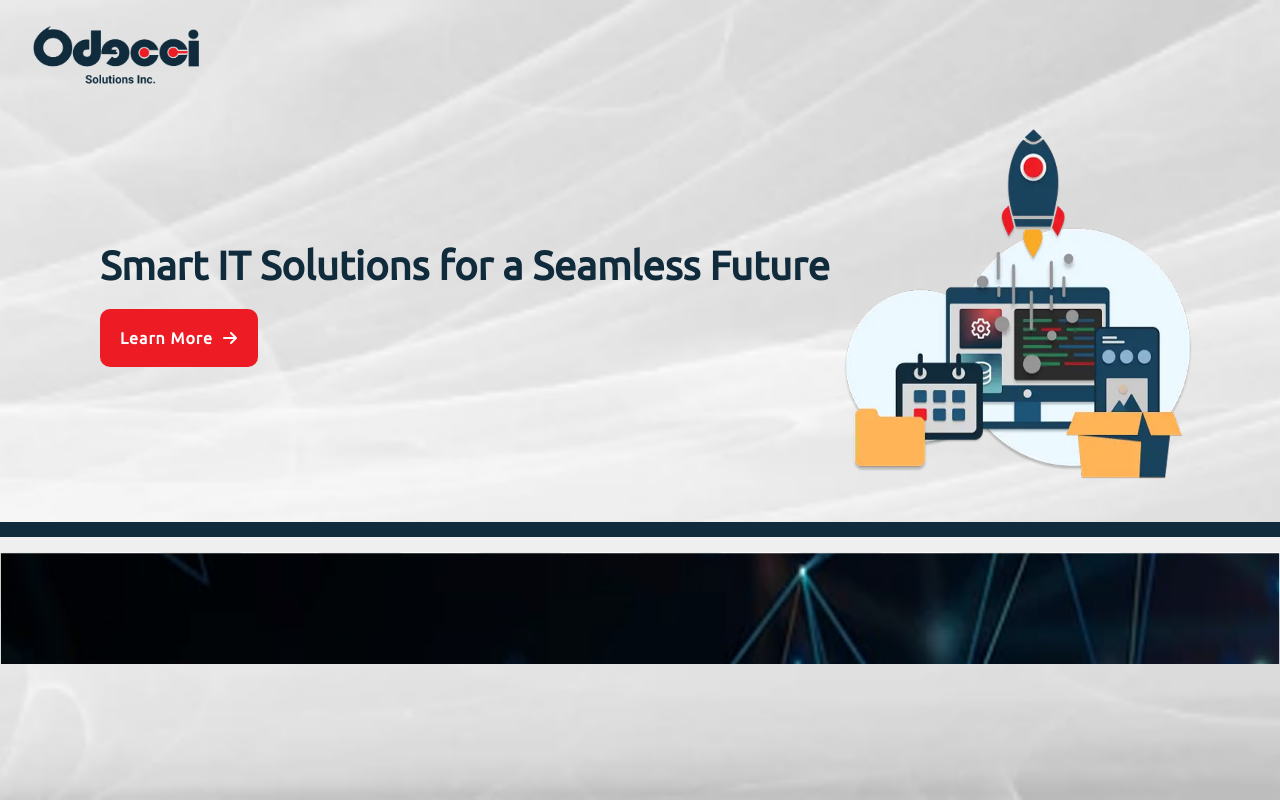
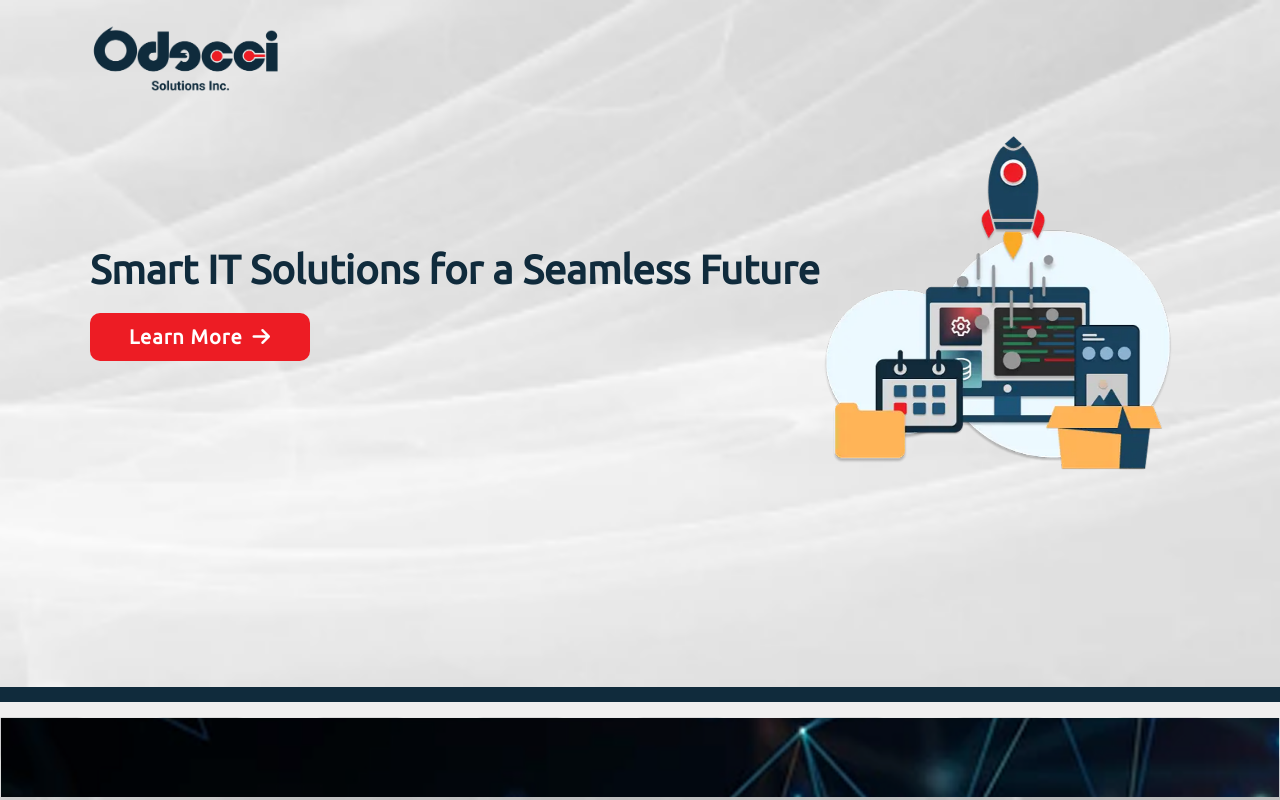
Before and after one commit to ralph2345/LandingPage, a website: page index.html in a window 1280 px wide. Drawn offline with Linux system fonts and the light colour scheme.

Commit message:
fix responsiveness

```diff
--- a/index.html
+++ b/index.html
@@ -6,7 +6,7 @@
     <meta name="viewport" content="width=device-width, initial-scale=1.0">
     <title>Welcome to Odecci</title>
     <link rel="icon" href="assets/Icon vivid red.ico" type="image/x-icon">
-    <link rel="stylesheet" href="scss_files/main.css">
+    <link rel="stylesheet" href="css/main.css">
     <link rel="stylesheet" href="https://cdnjs.cloudflare.com/ajax/libs/font-awesome/6.0.0-beta3/css/all.min.css">
 </head>
 
@@ -22,6 +22,7 @@
         <div class="content">
             <div class="content-left">
                 <h1 class="text-content">Smart IT Solutions for a Seamless Future</h1>
+
                 <a href="https://odecci.com/" target="_blank">
                     <button class="btn">Learn More<i class="arrow fa-solid fa-arrow-right"></i></button>
                 </a>
--- a/scss_files/_base.scss
+++ b/scss_files/_base.scss
@@ -40,7 +40,7 @@ body {
 }
 
 .logo{
-    margin-left: 30px;
+    margin-left: 90px;
     margin-top:20px;
     width: 250px;
     height: auto;
@@ -53,8 +53,8 @@ body {
 
 //main content
 .main-content {
-    margin-left: 20px;
-    margin-right: 20px;
+    margin-left: 10px;
+    margin-right: 10px;
 
     .content {
         display: flex;
@@ -101,7 +101,7 @@ body {
 
         .content-right {
             flex: 1;
-            margin-right: 5px;
+            margin-right: $base_margin;
             animation: fadeInRight 1s ease-out;
             animation-delay: 0.6s;
             opacity: 0;
@@ -111,6 +111,9 @@ body {
 }
 
 footer {
+    position: fixed;
+    bottom: 0;
+    width: 100%;
 
     .footer-content {
 
@@ -130,47 +133,155 @@ footer {
 
             img {
                 width: 100%;
-                height: 14vh;
+                height: 10vh;
             }
         }
     }
 }
 
-// For screens with a maximum width of 800px
-@media screen and (max-width: 800px) {
-    body {
-        display: flex;
-        flex-direction: column;
-        min-height: 100vh;
+//screen size 2560px
+@media  screen and (max-width: 2560px) {
+    .logo {
+        img {
+            width: 500px;
+            height: auto;
+        }
     }
 
     .main-content {
-        flex: 1;
-        display: flex;
-        justify-content: center;
         align-items: center;
+        .content {
+            .content-left {
+                .text-content {
+                    font-size: calc($font_size_xxxl * 2.5);
+                }
+
+                .btn {
+                    font-size: $font_size_xxl;
+                    width: 30%;
+                    height: auto;
+                }
+            }
+
+
+            .content-right {
+                img {
+                    width: 800px;
+                    height: auto;
+                }
+            }
+        }
+    }
+}
+
+// For screens with a maximum width of 1440px
+@media screen and (max-width: 1440px) {
+    .logo {
+        img {
+            width: 300px;
+        }
     }
 
-    footer {
-        flex-shrink: 0;
+    .main-content {
+
+        .content {
+            .content-left {
+                .text-content {
+                    font-size: calc($font_size_xxxl * 1.2);
+                    align-items: center;
+                }
+
+                .btn {
+                    font-size: $font_size_lg;
+                    width: 30%;
+                    height: auto;
+                    padding: 12px;
+                }
+            }
+
+            .content-right {
+                img {
+                    width: 450px;
+                    height: auto;
+                }
+            }
+
+        }
+    }
+}
+
+//screen 1360px
+@media  screen and (max-width: 1360px) {
+    .logo {
+        img {
+            width: 200px;
+            height: auto;
+        }
+    }
+
+    .main-content {
+        .content {
+            .content-left {
+                .text-content {
+                    font-size: calc($font_size_xxxl * 1.0);
+                }
+
+                .btn {
+                    width: 30%;
+                    padding: 12px;
+                }
+            }
+
+            .content-right {
+                img {
+                    width: 350px;
+                    height: auto;
+                }
+            }
+        }
+    }
+}
+
+//screen size 1024px
+@media screen and (max-width: 1024px) {
+    .logo {
+        img {
+            width: 200px;
+            height: auto;
+        }
+    }
+
+    .main-content {
+        .content {
+            .content-left {
+                .text-content {
+                    font-size: calc($font_size_xxxl * 0.8);
+                }
+
+                .btn {
+                    width: 30%;
+                    padding: 12px;
+                    font-size: $font_size_md;
+                }
+            }
+
+            .content-right {
+                img {
+                    width: 300px;
+                    height: auto;
+                }
+            }
+        }
     }
 }
 
 //Tablet screens
 @media screen and (max-width: 768px) {
-    body {
-        min-height: 100vh;
-        background-size: cover;
-        background-position: center;
-        display: flex;
-        flex-direction: column;
-        justify-content: space-between;
-    }
 
     .logo {
-        margin-left: 15px;
+        margin-left: 20px;
         margin-top: 15px;
-        width: 180px;
+        width: 150px;
 
         img {
             width: 140px;
@@ -179,11 +290,6 @@ footer {
 
     .main-content {
         margin: 10px;
-        display: flex;
-        flex-direction: column;
-        align-items: center;
-        justify-content: center;
-        flex: 1;
 
         .content {
             flex-direction: column;
@@ -191,7 +297,6 @@ footer {
             text-align: center;
 
             .content-left {
-                flex: 1;
                 margin: 0 0 30px 0;
                 order: 2;
 
@@ -208,12 +313,11 @@ footer {
             }
 
             .content-right {
-                flex: 1;
                 margin: 0 0 20px 0;
                 order: 1;
 
                 img {
-                    width: 250px;
+                    width: 200px;
                     height: auto;
                 }
             }
```
Also changed, not shown: css/main.css, scss_files/main.css, 1 other file.
